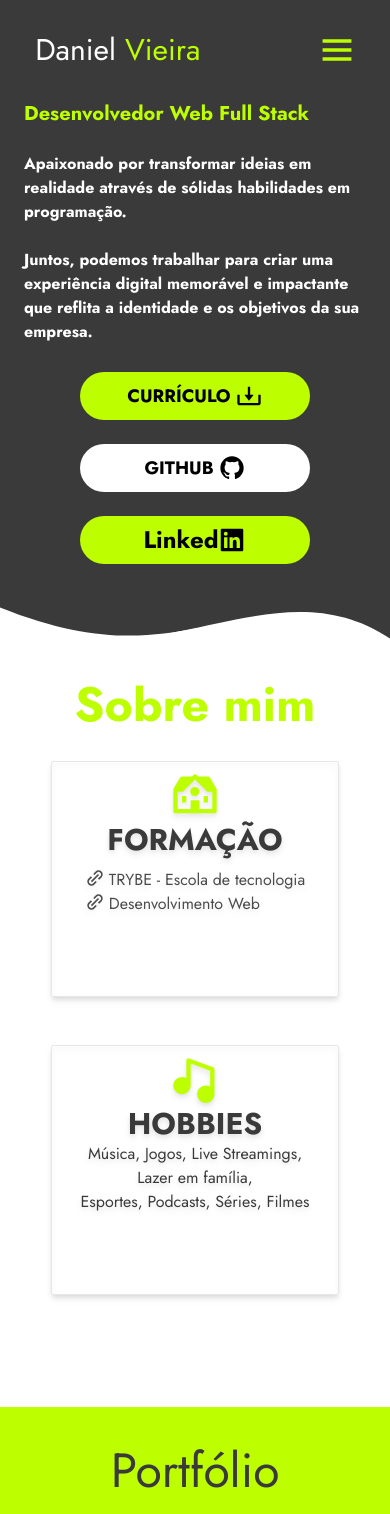
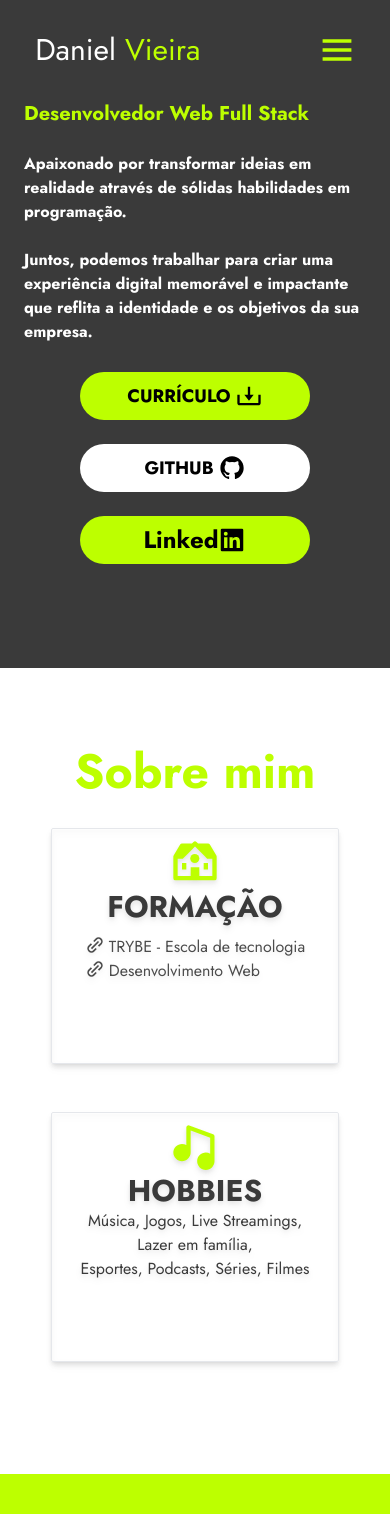
Before and after one commit to d-vieira/d-vieira-portfolio, a Next.js app: page / in a window 390 px wide. Shown: the top 1514 px of the page. Built offline with nearby package versions, Linux system fonts and the light colour scheme.

Commit message:
fix: Remove Wavy design @mobile res

```diff
--- a/src/app/page.tsx
+++ b/src/app/page.tsx
@@ -14,7 +14,7 @@ export default function Index() {
         <Header />
         <Hero />
       </div>
-      <div className="bg-myDarkGrey -mt-1">
+      <div className="bg-myDarkGrey -mt-1 max-md:hidden">
         <WavySVG />
       </div>
       <About />
--- a/src/components/About.tsx
+++ b/src/components/About.tsx
@@ -3,7 +3,7 @@ import Hobbies from "./Hobbies";
 
 export default function About() {
   return (
-    <section id="Sobre" className="bg-white pb-28 -mt-1">
+    <section id="Sobre" className="bg-white pb-28 -mt-1 max-md:mt-20">
       <h3 className="text-myGreen font-bold text-5xl text-center mb-8">
         Sobre mim
       </h3>
--- a/src/components/Hero.tsx
+++ b/src/components/Hero.tsx
@@ -4,7 +4,7 @@ import LinkedinButton from "./LinkedinButton";
 
 export default function Hero() {
   return (
-    <section className="mt-44 max-md:mt-2">
+    <section className="mt-44 max-md:mt-2 max-md:mb-20">
       <div className="text-white max-md:h-[480px] max-md:flex max-md:flex-col">
         <h3 className="text-5xl max-md:hidden">Prazer, Daniel Vieira</h3>
         <h1 className="text-myGreen font-bold text-6xl my-6 max-md:text-xl">
```
